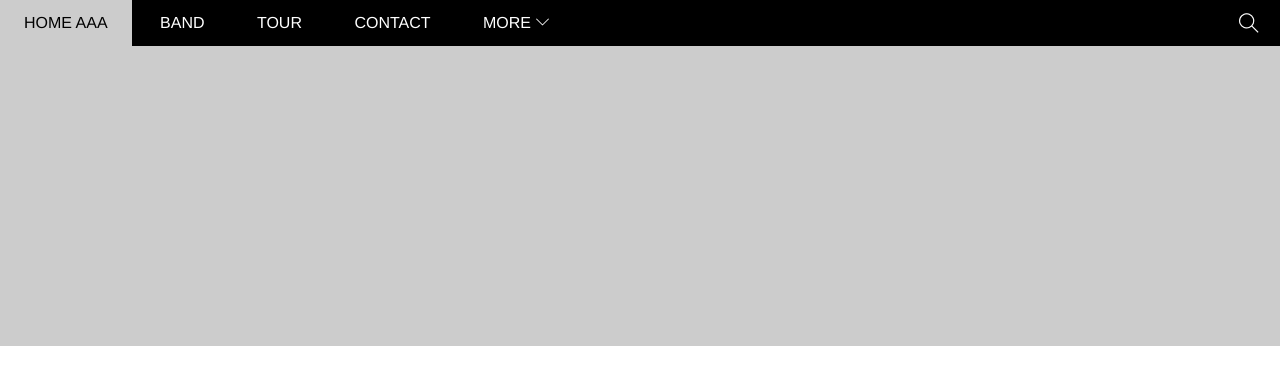
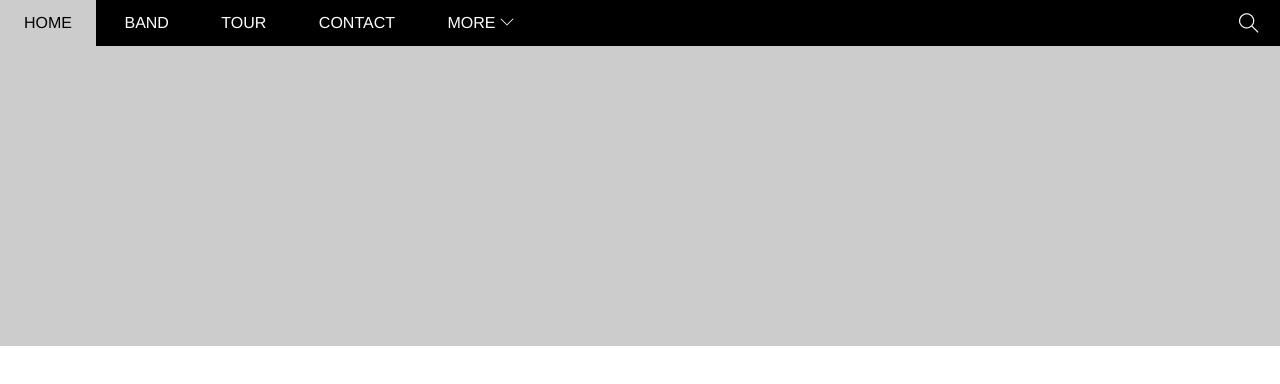
Before and after one commit to AlexDanver/w3.theband, a plain HTML site: page index.html in a window 1280 px wide. Drawn offline with Linux system fonts and the light colour scheme.

Commit message:
Update index.html

```diff
--- a/index.html
+++ b/index.html
@@ -13,7 +13,7 @@
         <div id="header">
             <!-- Start Nav -->
             <ul id="nav">
-                <li><a href="">Home aaa</a></li>
+                <li><a href="">Home</a></li>
                 <li><a href="">Band</a></li>
                 <li><a href="">Tour</a></li>
                 <li><a href="">Contact</a></li>
```
